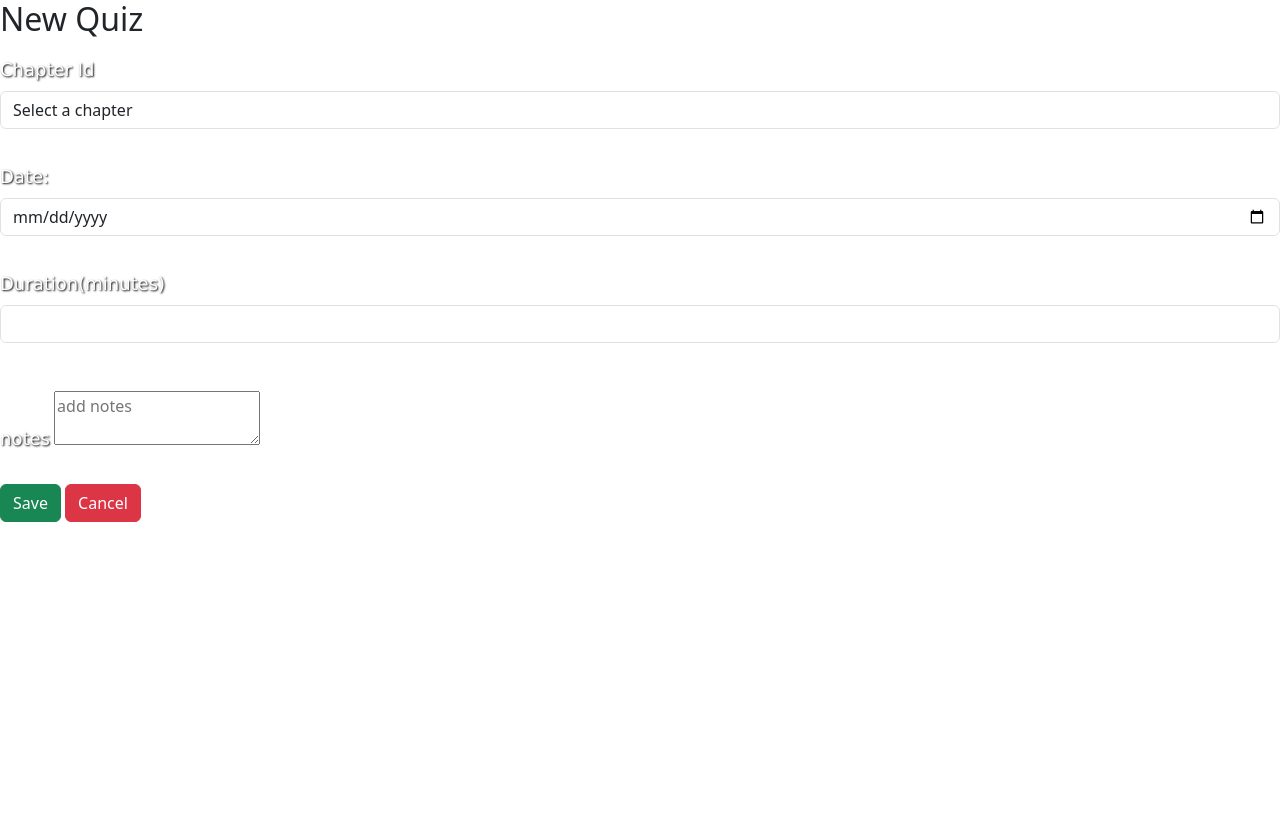
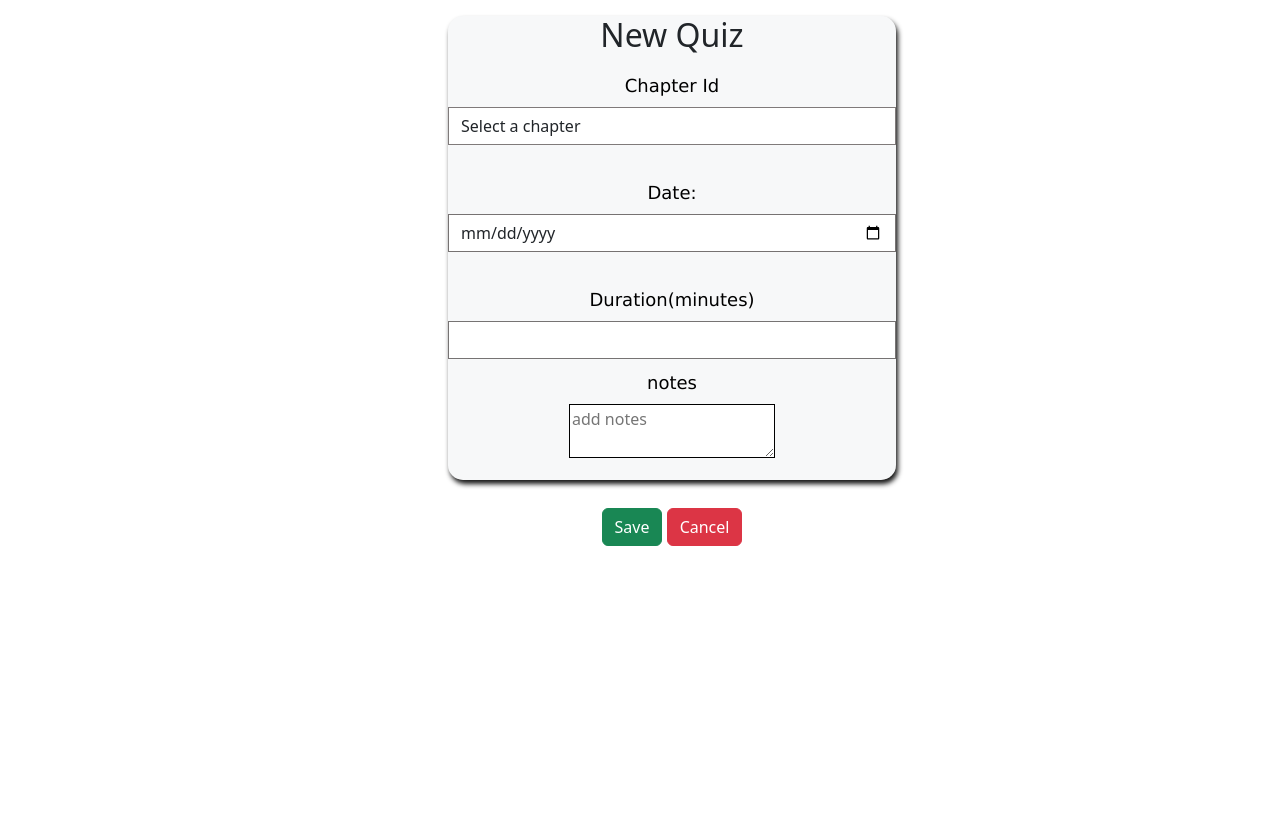
Before and after one commit to 23f3003549/quiz-master-mad1project, a Flask app: page /quiz/new in a window 1280 px wide. Before the commit the page ends 522 px from the top, so only its background shows below. Run offline with Flask 3, Linux system fonts and the light colour scheme.

Commit message:
all css design for admin is completed

```diff
--- a/static/style_index.css
+++ b/static/style_index.css
@@ -65,7 +65,7 @@
     text-shadow: 2px 2px 4px rgba(82, 60, 192, 0.7);
 }
 #land-text{
-    color:rgb(255, 255, 171);
+    color:#ffffab;
 }
 #servehead{
     font-family: poppins;
@@ -783,3 +783,50 @@
     top:15%;
     /* border: 1px solid black; */
 }
+#quiz-notes{
+    position: relative;
+    /* border: 1px solid black; */
+    height: 20%;
+    margin-top: -3rem;
+}
+.ad-logmor{
+    position: relative;
+    /* border: 1px solid black; */
+    width: 60%;
+    left: 20%;
+    height: 130%;
+}
+.q-form{
+    border: 1px solid rgb(236, 227, 227);
+    width: 100%;
+    padding-right: 10%;
+    padding-left: 10%;
+    border-radius: 15px;
+    backdrop-filter: blur;
+    background: #ffffff;
+    box-shadow: 4px 4px 6px rgb(113, 110, 116);
+}
+.q-button{
+    text-align: center;
+    margin-top: 1rem;
+}
+.q-form .logform .form-label{
+    color: #343a40;
+    text-shadow: none;
+}
+.q-form .logform .form-control{
+    /* border:#050505 !important; */
+}
+.edq{
+    margin-top: 2rem;
+}
+#place{
+    margin-top: 2rem;
+    border: 2px solid rgb(255, 50, 50);
+}
+.form-group #quiz-notes{
+    position: relative;
+    /* border: 1px solid black; */
+    height: 20%;
+    margin-top: -3rem;
+}
--- a/templates/new_quiz.html
+++ b/templates/new_quiz.html
@@ -14,13 +14,17 @@
 
 </head>
 <body>
+<div class="add-main">
     {% include 'flashed_message.html' %}
-    <div class="quiz-form">
-        <h2>New Quiz</h2>
-        <form method="POST" action="{{ url_for('new_quiz') }}">
-            <div class="form-group">
-                <label for="exampleFormControlSelect" class="form-label">Chapter Id</label>
-                <select name="chapter_id" id="exampleFormControlSelect" class="form-control">
+    <div class="profile-form">
+
+
+        <form method="POST" action="{{ url_for('new_quiz') }}" class="logform" id="user-form">
+
+            <div class="new-quiz">
+                <h2>New Quiz</h2>
+                <label for="exampleFormControlSelect" class="form-label" style="color: black; text-shadow:none">Chapter Id</label>
+                <select name="chapter_id" id="exampleFormControlSelect" class="form-control" style="border-radius:0 ; border:1px solid rgb(127, 122, 122);">
                     <option value="" disabled selected>Select a chapter</option>
                     {% for chapter in chapters %}
                     <option value="{{ chapter.id }}" >{{ chapter.name }}</option>
@@ -30,35 +34,37 @@
             <br>
 
             <div class="form-group">
-                <label for="date" class="form-label">Date:</label>
-                <input type="date" name="date" id="date" class="form-control" required>
+                <label for="date" class="form-label" style="color: black; text-shadow:none">Date:</label>
+                <input type="date" name="date" id="date" class="form-control" required style="border-radius: 0; border:1px solid rgb(118, 114, 114)">
 
             </div>
             <br>
             <div class="form-group">
-                <label for="time_duration" class="form-label">Duration(minutes)</label>
-                <input type="number" name="time_duration" class="form-control" required>
+                <label for="time_duration" class="form-label" style="color: black; text-shadow:none">Duration(minutes)</label>
+                <input type="number" name="time_duration" class="form-control" required style="border-radius: 0%; border:1px solid rgb(118, 115, 115)">
 
             </div>
             <br>
 
              <br>
-             <div class="form-group">
-                <label for="notes" class="form-label">notes</label>
-                <textarea name="notes" id="notes" placeholder="add notes"></textarea>
+             <div class="form-group" style="display: block; align-items:center" id="quiz-notes" >
+                <label for="notes" class="form-label" style="color: black; text-shadow:none;">notes</label>
+                <br>
+                <textarea name="notes" id="notes" placeholder="add notes" style="border: 1px solid black;"></textarea>
              </div>
              <br>
-             <div style="display:inline-block">
+             <div style="display:inline-block; margin-top:2rem">
                 <button type="submit" class="btn btn-success">Save</button>
              </div>
 
-             <div style="display:inline-block">
+             <div style="display: inline-block;">
                 <a href="{{ url_for('quizz') }}" class="btn btn-danger">Cancel</a>
              </div>
 
         </form>
+      <!-- </div> -->
     </div>
-
+</div>
 
 
 
```
Also changed, not shown: templates/add_question.html (+17 -11 lines), templates/edit_chapter.html (+13 -7 lines), templates/edit_question.html (+25 -17 lines), templates/edit_quiz.html (+21 -16 lines), templates/edit_subject.html (+11 -6 lines).
